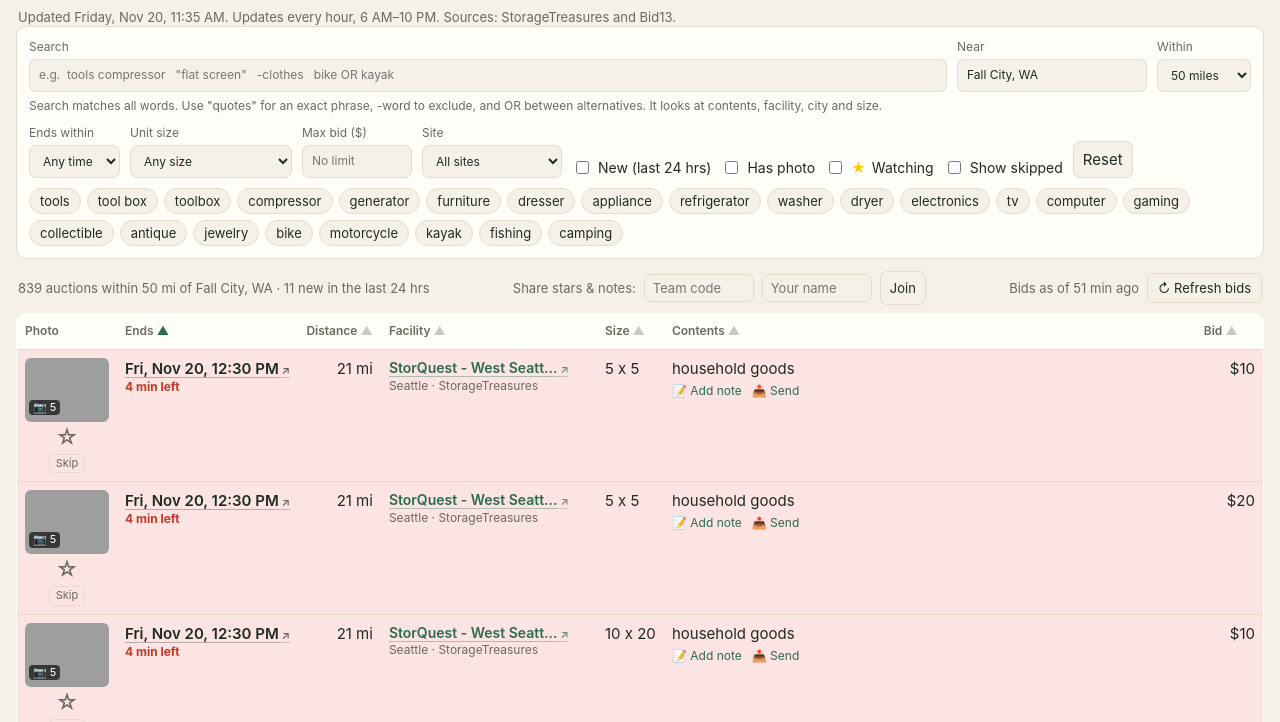
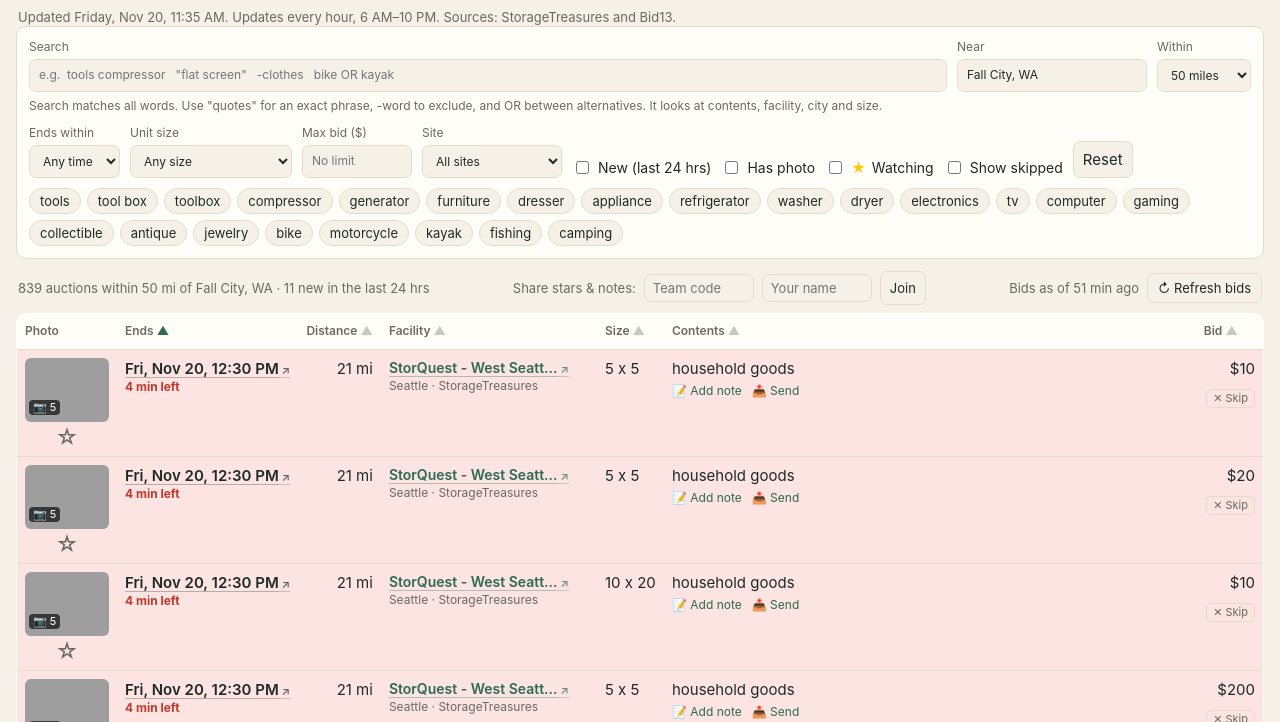
Before and after one commit to ad204774/storage-auction-tracker, a plain HTML site: page docs/index.html in a window 1280 px wide. Shown: the part 78-800 px from the top of the page. Drawn offline with Linux system fonts and the light colour scheme; grey boxes are pictures that could not be loaded.

Commit message:
Move Skip under the bid, away from the star
Co-Authored-By: Claude Opus 5.5 <noreply@anthropic.com>
Claude-Session: https://claude.ai/code/session_01Y1QkXM9oKmZZGSx6EyZCA5

```diff
--- a/docs/index.html
+++ b/docs/index.html
@@ -77,7 +77,7 @@ td.fac{max-width:240px}
 .noteedit button{padding:4px 10px;font-size:12px}
 tr.ended td{opacity:.6}
 tr.skipped td{opacity:.45}
-.skip{display:block;margin:6px auto 0;background:none;border:1px solid var(--line);border-radius:5px;color:var(--muted);font-size:11px;padding:1px 6px;cursor:pointer}
+.skip{display:block;margin:10px 0 0 auto;white-space:nowrap;background:none;border:1px solid var(--line);border-radius:5px;color:var(--muted);font-size:11px;padding:1px 6px;cursor:pointer}
 .skip:hover{color:#d1242f;border-color:#d1242f}
 .skip.on{background:#d1242f;color:#fff;border-color:#d1242f}
 #toast{position:fixed;left:50%;bottom:18px;transform:translateX(-50%);background:#222;color:#fff;border-radius:8px;padding:8px 14px;font-size:14px;display:none;z-index:20}
@@ -408,15 +408,15 @@ function render(force) {
       ? `<div class="note" data-note="${esc(a.id)}" title="Click to edit">${highlight(n.note, groups)}<span class="who">${n.by ? esc(n.by) + " · " : ""}${n.at ? ago(n.at) : ""}</span></div>`
       : `<button class="addnote" data-note="${esc(a.id)}">📝 Add note</button>`;
     const send = `<button class="send" data-send="${esc(a.id)}" title="Text or email this auction (and your note) to Chad">📤 Send</button>`;
-    const skip = `<button class="skip${n.skip ? " on" : ""}" data-skip="${esc(a.id)}" title="${n.skip ? "Bring this auction back" : "Nothing here for us: hide it"}">${n.skip ? "Skipped" : "Skip"}</button>`;
+    const skip = `<button class="skip${n.skip ? " on" : ""}" data-skip="${esc(a.id)}" title="${n.skip ? "Bring this auction back" : "Nothing here for us: hide it"}">${n.skip ? "Skipped" : "✕ Skip"}</button>`;
     return `<tr class="${closing ? "closing" : ""}${ended ? " ended" : ""}${n.skip ? " skipped" : ""}">
-      <td class="ph">${photoCell}${star}${skip}</td>
+      <td class="ph">${photoCell}${star}</td>
       <td class="when" data-l="Ends"><a class="${soon ? "soon" : ""}" href="${esc(a.url)}" target="_blank" rel="noopener" title="Open this auction">${esc(fmtEnd(a.end))}</a><div class="meta">${a.end ? left(a.end) : ""}</div></td>
       <td class="num" data-l="Distance">${isFinite(a.dist) ? a.dist.toFixed(0) + " mi" : ""}</td>
       <td class="fac"><a href="${esc(a.url)}" target="_blank" rel="noopener" title="${esc(a.fac)}: open this auction">${esc(a.fac)}</a><div class="meta">${esc(a.city)} · ${SITE[a.src] || esc(a.src)}</div></td>
       <td class="sz" data-l="Size">${esc(a.size || "")}</td>
       <td>${ended ? '<span class="badge" style="background:var(--muted);color:#fff">ENDED</span>' : ""}${badges}${highlight(a.txt || "", groups)}<div class="notecell">${note}${n.note ? "" : send}</div>${n.note ? `<div>${send.replace('class="send"', 'class="send" style="margin-left:0"')}</div>` : ""}</td>
-      <td class="num" data-l="Bid">${a.bid != null ? "$" + a.bid.toLocaleString() : ""}</td>
+      <td class="num" data-l="Bid">${a.bid != null ? "$" + a.bid.toLocaleString() : ""}${skip}</td>
     </tr>`;
   }).join("");
   $("rows").innerHTML = html || '<tr><td colspan="7" style="padding:24px;text-align:center;color:var(--muted)">No auctions match. Try widening the radius or clearing filters.</td></tr>';
```
Also changed, not shown: 1 other file.
